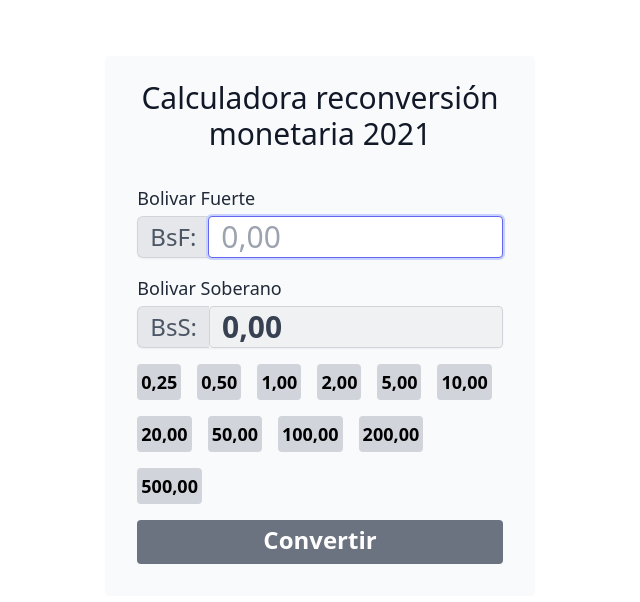
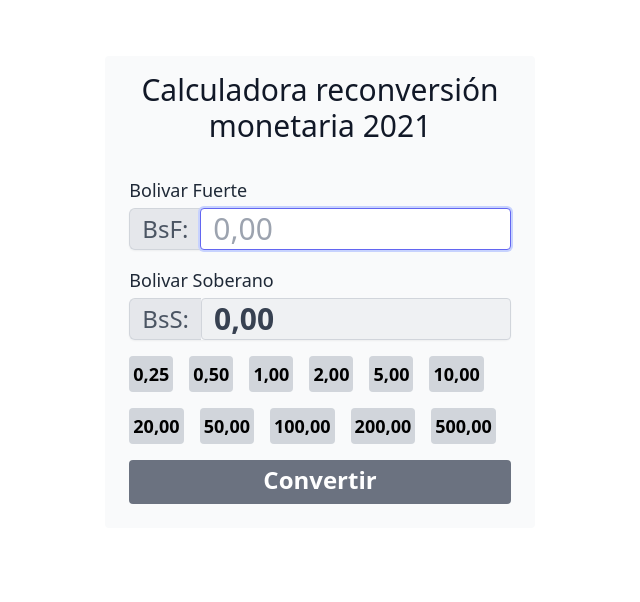
Before and after one commit to luiser8/reconversion, a Vue app: page / in a window 1280 px wide. Shown: the top 602 px of the page, without its empty margins (320-960 px from the left). Built offline with nearby package versions, Linux system fonts and the light colour scheme.

Commit message:
Agregar cono mejorado

```diff
--- a/src/components/Reconversion.vue
+++ b/src/components/Reconversion.vue
@@ -2,7 +2,7 @@
   <section class="text-gray-600 body-font relative">
     <div class="container px-5 py-16 mx-auto">
       <div class="lg:w-1/3 md:w-3/3 sm:w-2/3 mx-auto">
-        <div class="flex flex-wrap -m-2 bg-gray-50 p-6 rounded">
+        <div class="flex flex-wrap -m-2 bg-gray-50 p-4 sm:p2 xs:p-2 rounded">
           <div class="flex flex-col text-center w-full mb-6">
             <h1
               class="sm:text-3xl text-2xl font-medium title-font text-gray-900"
@@ -210,304 +210,6 @@ export default {
     obtenerdecimales(decimales) {
 		let decimalType = parseInt(decimales);
 		return decimalType + 1;
-      /*if (decimales == "98") {
-        decimales = "99";
-      }
-      if (decimales == "97") {
-        decimales = "98";
-      }
-      if (decimales == "96") {
-        decimales = "97";
-      }
-      if (decimales == "95") {
-        decimales = "96";
-      }
-      if (decimales == "94") {
-        decimales = "95";
-      }
-      if (decimales == "93") {
-        decimales = "94";
-      }
-      if (decimales == "92") {
-        decimales = "93";
-      }
-      if (decimales == "91") {
-        decimales = "92";
-      }
-      if (decimales == "90") {
-        decimales = "91";
-      }
-      if (decimales == "89") {
-        decimales = "90";
-      }
-      if (decimales == "88") {
-        decimales = "89";
-      }
-      if (decimales == "87") {
-        decimales = "88";
-      }
-      if (decimales == "86") {
-        decimales = "87";
-      }
-      if (decimales == "85") {
-        decimales = "86";
-      }
-      if (decimales == "84") {
-        decimales = "85";
-      }
-      if (decimales == "83") {
-        decimales = "84";
-      }
-      if (decimales == "82") {
-        decimales = "83";
-      }
-      if (decimales == "81") {
-        decimales = "82";
-      }
-      if (decimales == "80") {
-        decimales = "81";
-      }
-      if (decimales == "79") {
-        decimales = "80";
-      }
-      if (decimales == "78") {
-        decimales = "79";
-      }
-      if (decimales == "77") {
-        decimales = "78";
-      }
-      if (decimales == "76") {
-        decimales = "77";
-      }
-      if (decimales == "75") {
-        decimales = "76";
-      }
-      if (decimales == "74") {
-        decimales = "75";
-      }
-      if (decimales == "73") {
-        decimales = "74";
-      }
-      if (decimales == "72") {
-        decimales = "73";
-      }
-      if (decimales == "71") {
-        decimales = "72";
-      }
-      if (decimales == "70") {
-        decimales = "71";
-      }
-      if (decimales == "69") {
-        decimales = "70";
-      }
-      if (decimales == "68") {
-        decimales = "69";
-      }
-      if (decimales == "67") {
-        decimales = "68";
-      }
-      if (decimales == "66") {
-        decimales = "67";
-      }
-      if (decimales == "65") {
-        decimales = "66";
-      }
-      if (decimales == "64") {
-        decimales = "65";
-      }
-      if (decimales == "63") {
-        decimales = "64";
-      }
-      if (decimales == "62") {
-        decimales = "63";
-      }
-      if (decimales == "61") {
-        decimales = "62";
-      }
-      if (decimales == "60") {
-        decimales = "61";
-      }
-      if (decimales == "59") {
-        decimales = "60";
-      }
-      if (decimales == "58") {
-        decimales = "59";
-      }
-      if (decimales == "57") {
-        decimales = "58";
-      }
-      if (decimales == "56") {
-        decimales = "57";
-      }
-      if (decimales == "55") {
-        decimales = "56";
-      }
-      if (decimales == "54") {
-        decimales = "55";
-      }
-      if (decimales == "53") {
-        decimales = "54";
-      }
-      if (decimales == "52") {
-        decimales = "53";
-      }
-      if (decimales == "51") {
-        decimales = "52";
-      }
-      if (decimales == "50") {
-        decimales = "51";
-      }
-      if (decimales == "49") {
-        decimales = "50";
-      }
-      if (decimales == "48") {
-        decimales = "49";
-      }
-      if (decimales == "47") {
-        decimales = "48";
-      }
-      if (decimales == "46") {
-        decimales = "47";
-      }
-      if (decimales == "45") {
-        decimales = "46";
-      }
-      if (decimales == "44") {
-        decimales = "45";
-      }
-      if (decimales == "43") {
-        decimales = "44";
-      }
-      if (decimales == "42") {
-        decimales = "43";
-      }
-      if (decimales == "41") {
-        decimales = "42";
-      }
-      if (decimales == "40") {
-        decimales = "41";
-      }
-      if (decimales == "39") {
-        decimales = "40";
-      }
-      if (decimales == "38") {
-        decimales = "39";
-      }
-      if (decimales == "37") {
-        decimales = "38";
-      }
-      if (decimales == "36") {
-        decimales = "37";
-      }
-      if (decimales == "35") {
-        decimales = "36";
-      }
-      if (decimales == "34") {
-        decimales = "35";
-      }
-      if (decimales == "33") {
-        decimales = "34";
-      }
-      if (decimales == "32") {
-        decimales = "33";
-      }
-      if (decimales == "31") {
-        decimales = "32";
-      }
-      if (decimales == "30") {
-        decimales = "31";
-      }
-      if (decimales == "29") {
-        decimales = "30";
-      }
-      if (decimales == "28") {
-        decimales = "29";
-      }
-      if (decimales == "27") {
-        decimales = "28";
-      }
-      if (decimales == "26") {
-        decimales = "27";
-      }
-      if (decimales == "25") {
-        decimales = "26";
-      }
-      if (decimales == "24") {
-        decimales = "25";
-      }
-      if (decimales == "23") {
-        decimales = "24";
-      }
-      if (decimales == "22") {
-        decimales = "23";
-      }
-      if (decimales == "21") {
-        decimales = "22";
-      }
-      if (decimales == "20") {
-        decimales = "21";
-      }
-      if (decimales == "19") {
-        decimales = "20";
-      }
-      if (decimales == "18") {
-        decimales = "19";
-      }
-      if (decimales == "17") {
-        decimales = "18";
-      }
-      if (decimales == "16") {
-        decimales = "17";
-      }
-      if (decimales == "15") {
-        decimales = "16";
-      }
-      if (decimales == "14") {
-        decimales = "15";
-      }
-      if (decimales == "13") {
-        decimales = "14";
-      }
-      if (decimales == "12") {
-        decimales = "13";
-      }
-      if (decimales == "11") {
-        decimales = "12";
-      }
-      if (decimales == "10") {
-        decimales = "11";
-      }
-      if (decimales == "09") {
-        decimales = "10";
-      }
-      if (decimales == "08") {
-        decimales = "09";
-      }
-      if (decimales == "07") {
-        decimales = "08";
-      }
-      if (decimales == "06") {
-        decimales = "07";
-      }
-      if (decimales == "05") {
-        decimales = "06";
-      }
-      if (decimales == "04") {
-        decimales = "05";
-      }
-      if (decimales == "03") {
-        decimales = "04";
-      }
-      if (decimales == "02") {
-        decimales = "03";
-      }
-      if (decimales == "01") {
-        decimales = "02";
-      }
-      if (decimales == "00") {
-        decimales = "01";
-      }
-      return decimales;*/
     },
     Numeros(string) {
       var out = "";
```
